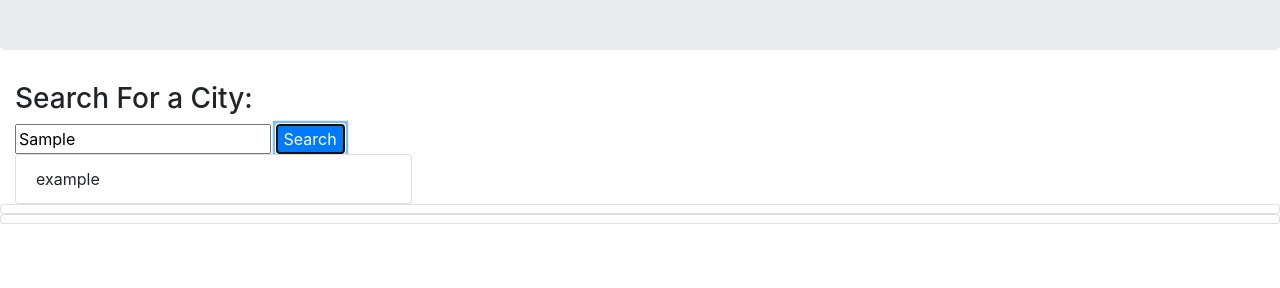
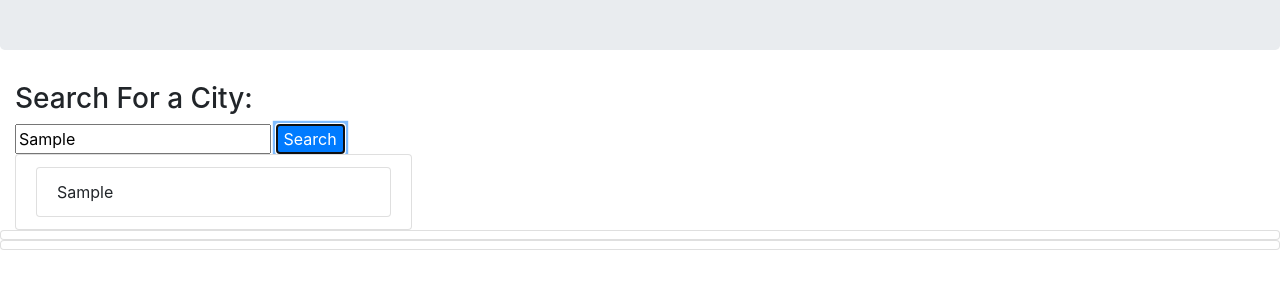
Before and after one commit to kesiahp18/weather-dashboard, a plain HTML site: page index.html in a window 1280 px wide. Both pictures are taken after typing "Sample" into the empty fields and a click on the button "Search". Shown: the part 134-422 px from the top of the page. Drawn offline with nearby package versions, Linux system fonts and the light colour scheme; no server answers.

Commit message:
display search history

```diff
--- a/assets/js/script.js
+++ b/assets/js/script.js
@@ -84,5 +84,23 @@ function saveSearch(city) {
     cityArray.push(city);
 
     localStorage.setItem("cities", JSON.stringify(cityArray));
-    //TODO load and display saved searches
-  }
+    displaySavedSearches();
+}
+
+function displaySavedSearches() {
+    document.querySelector("#city-list").innerHTML = "";
+    var cityArray = JSON.parse(localStorage.getItem("cities"));
+    console.log(cityArray)
+    cityArray.forEach((city)=> {
+       document.querySelector("#city-list").innerHTML += `<li class="list-group-item city-list-item">${city}</li>`
+    })
+    document.querySelectorAll(".city-list-item").forEach((city) => {
+        city.addEventListener("click", function (event) {
+          event.preventDefault();
+          var city = this.textContent
+          displayWeather(city);
+        });
+    })
+}
+
+displaySavedSearches();
--- a/index.html
+++ b/index.html
@@ -22,7 +22,7 @@
         </div>
         <container>
             <ul id="search-history" class="list-group">
-                <li class="list-group-item">example</li>
+                <li id="city-list"class="list-group-item">example</li>
             </ul>
         </container>
      </div>
```
